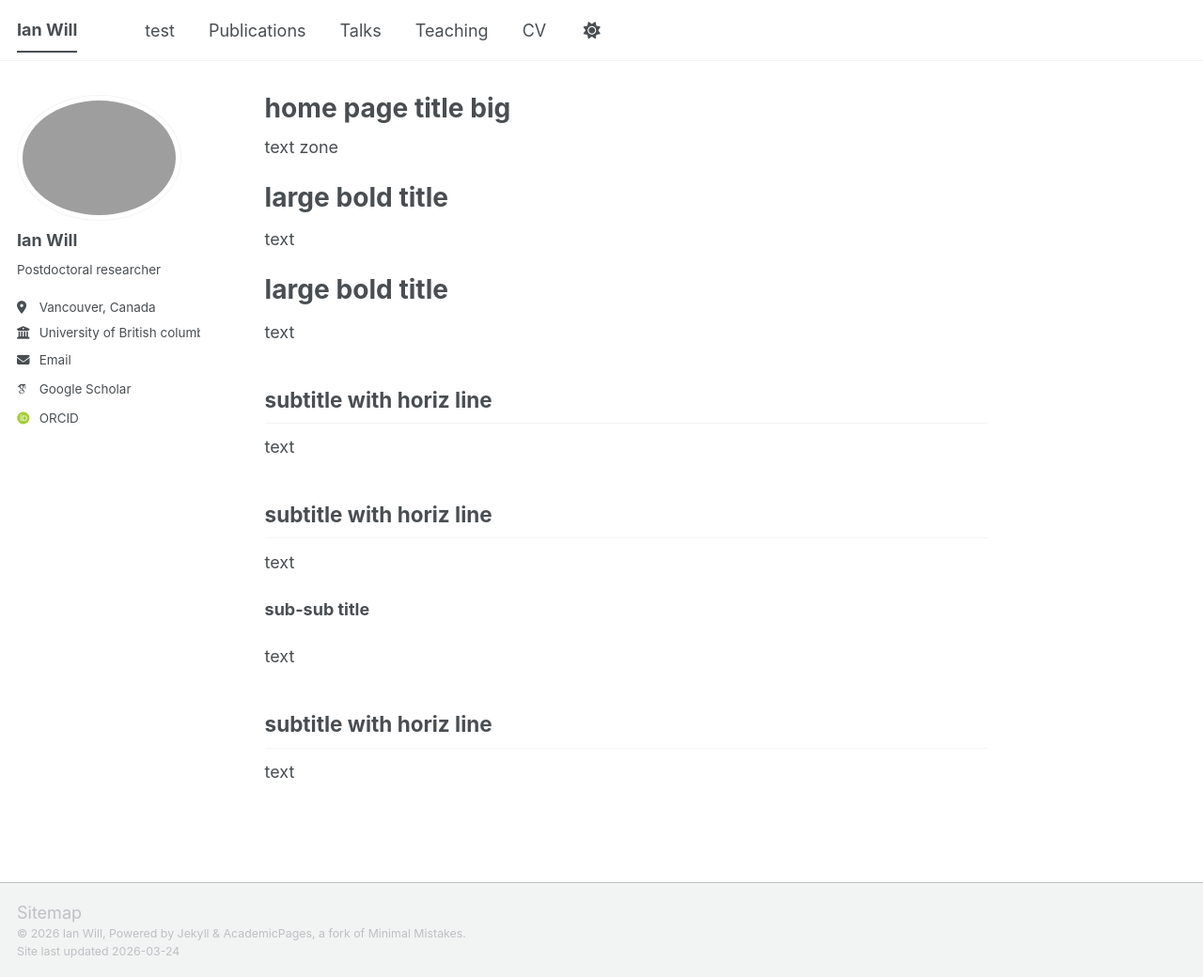
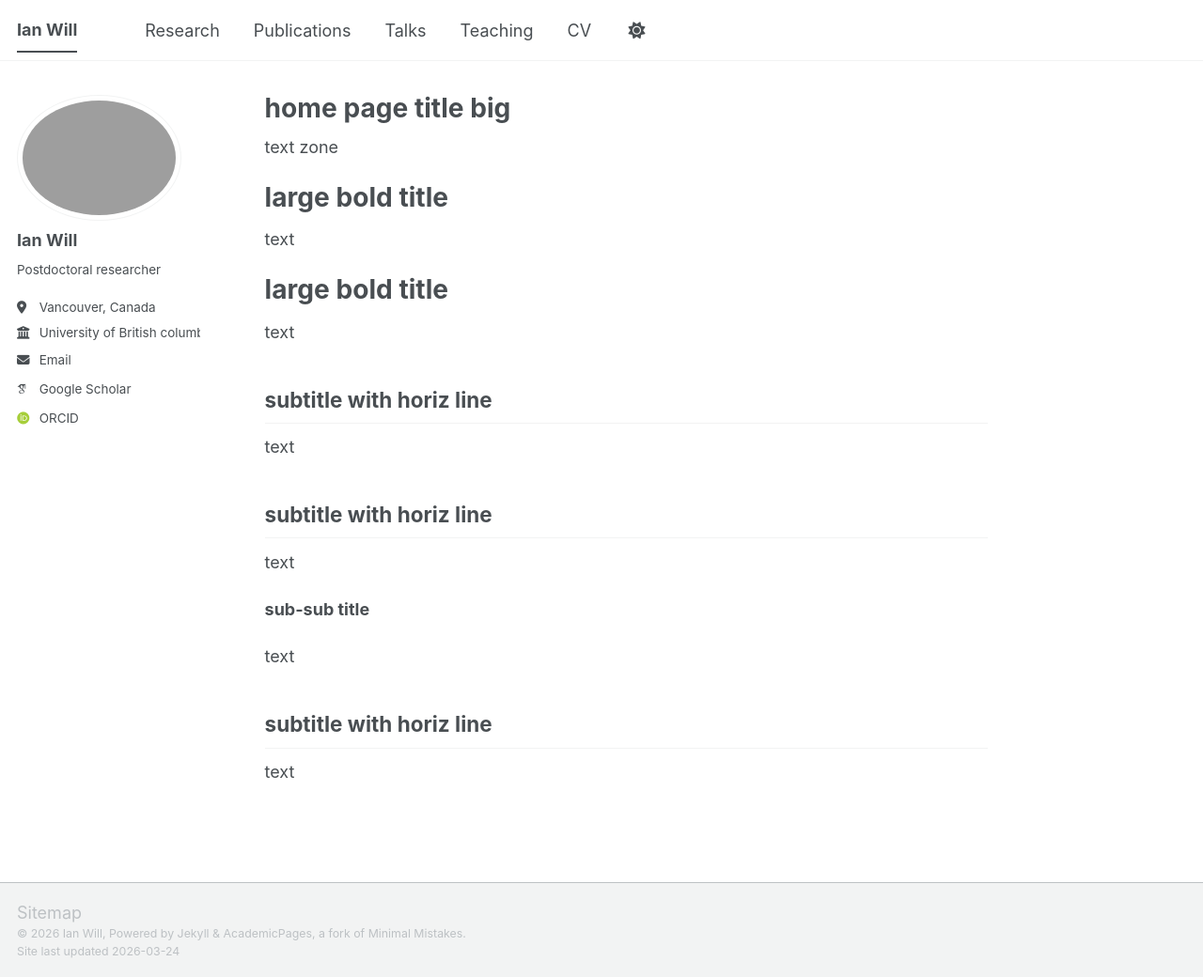
Before and after one commit to igwill/igwill.github.io, a Jekyll site: the page built from _pages/about.md, in a window 1280 px wide and 1040 px high. Shown: the whole window at 94% size. Built offline with Jekyll 4.4.1, drawn with Linux system fonts in a browser that asks for light colours; some web fonts are replaced; a script bundle is joined from its source files by our own code; library files that are not in the unit come from our copies.

Commit message:
Update navigation.yml

```diff
--- a/_data/navigation.yml
+++ b/_data/navigation.yml
@@ -8,8 +8,8 @@
 #      Markdown formatted page while the second is generated using JSON.
 
 main:
-  - title: "test"
-    url: /test/
+  - title: "Research"
+    url: /research/
 
   - title: "Publications"
     url: /publications/
```
